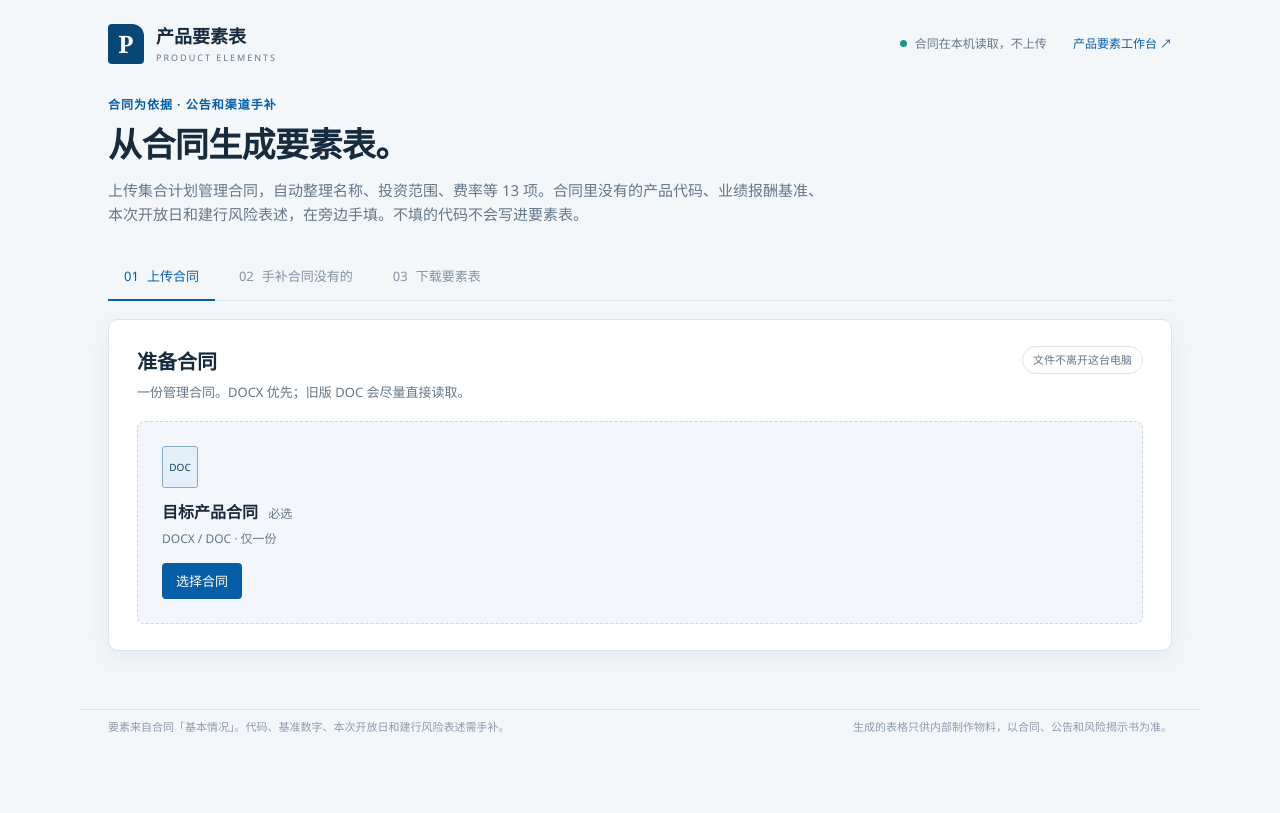
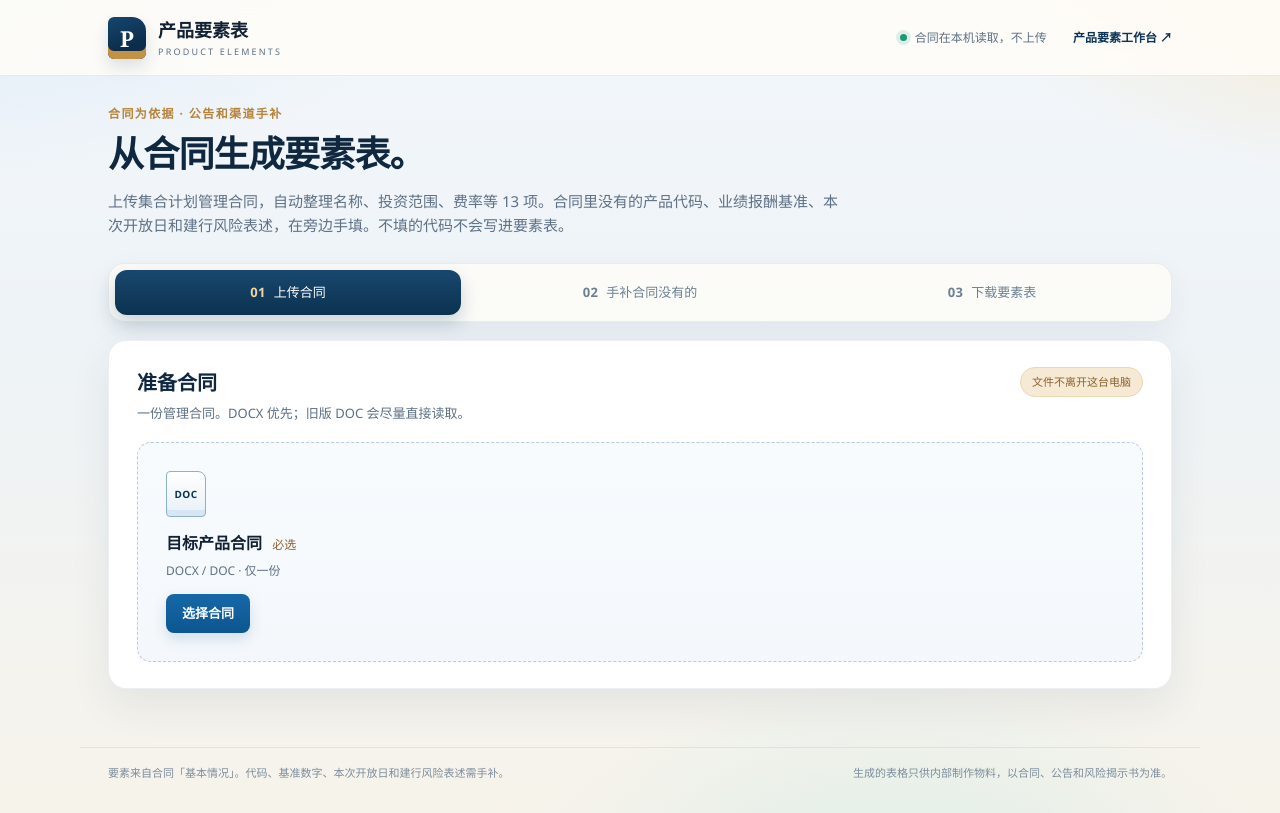
Before and after one commit to zylugarry-lab/yaosu-web, a plain HTML site: page index.html in a window 1280 px wide. Drawn offline with Linux system fonts and the light colour scheme.

Commit message:
Refresh the page with a navy and gold palette.

```diff
--- a/index.html
+++ b/index.html
@@ -8,6 +8,7 @@
 </head>
 <body>
   <header class="topbar">
+    <div class="topbar-inner">
       <a class="brand" href="./">
         <span class="brand-mark">P</span>
         <span>产品要素表<small>PRODUCT ELEMENTS</small></span>
@@ -15,6 +16,7 @@
       <div class="top-meta">
         <span class="local-dot"></span>合同在本机读取，不上传
         <a href="https://wtt982887807.github.io/product-material-web/" target="_blank" rel="noreferrer">产品要素工作台 ↗</a>
+      </div>
     </div>
   </header>
   <main>
--- a/styles.css
+++ b/styles.css
@@ -1,67 +1,177 @@
-:root{--ink:#162b3d;--muted:#637789;--blue:#075ea8;--deep:#084675;--line:#dce5ed;--pale:#f4f7fa}
+:root{
+  --ink:#122033;
+  --muted:#5d7084;
+  --blue:#0d568f;
+  --deep:#0b3358;
+  --gold:#b6843a;
+  --gold-soft:#f6ead4;
+  --line:#d5e1ec;
+  --paper:#fffdf9;
+  --card:#ffffff;
+}
 *{box-sizing:border-box}
-body{margin:0;background:var(--pale);color:var(--ink);font:15px/1.6 "Segoe UI","Microsoft YaHei",sans-serif}
+body{
+  margin:0;
+  min-height:100vh;
+  color:var(--ink);
+  font:15px/1.6 "Segoe UI","PingFang SC","Microsoft YaHei",sans-serif;
+  background:
+    radial-gradient(980px 460px at -8% -12%, #d7e7f6 0%, transparent 62%),
+    radial-gradient(760px 420px at 108% -8%, #f4e4c4 0%, transparent 58%),
+    radial-gradient(640px 360px at 70% 110%, #dceee8 0%, transparent 60%),
+    linear-gradient(180deg, #f3f7fb 0%, #eef3f7 42%, #f7f3eb 100%);
+}
 button,input,textarea{font:inherit}
 button{cursor:pointer}
 a{color:var(--blue);text-decoration:none}
+a:hover{text-decoration:underline}
 [hidden]{display:none!important}
-.topbar{max-width:1120px;margin:auto;padding:22px 28px;display:flex;align-items:center;justify-content:space-between}
-.brand{display:flex;gap:12px;align-items:center;color:var(--ink);font-weight:650;font-size:18px}
-.brand-mark{width:36px;height:40px;border-radius:4px 12px 4px 4px;background:var(--deep);color:#fff;display:flex;align-items:center;justify-content:center;font:700 24px Georgia}
-.brand small{display:block;font-size:9px;letter-spacing:2px;font-weight:500;color:var(--muted)}
+.topbar{
+  position:sticky;
+  top:0;
+  z-index:5;
+  background:rgba(255,253,249,.86);
+  border-bottom:1px solid rgba(18,48,78,.08);
+  backdrop-filter:blur(14px);
+}
+.topbar-inner{max-width:1120px;margin:auto;padding:16px 28px;display:flex;align-items:center;justify-content:space-between}
+.brand{display:flex;gap:12px;align-items:center;color:var(--ink);font-weight:650;font-size:18px;text-decoration:none}
+.brand:hover{text-decoration:none}
+.brand-mark{
+  width:38px;height:42px;border-radius:6px 14px 6px 6px;
+  background:linear-gradient(160deg,#16466f 0%,#0b2c4a 70%);
+  color:#fff;display:flex;align-items:center;justify-content:center;
+  font:700 22px Georgia,serif;
+  box-shadow:inset 0 -8px 0 #c49245, 0 8px 16px #0b2c4a22;
+}
+.brand small{display:block;font-size:9px;letter-spacing:2.2px;font-weight:500;color:var(--muted)}
 .top-meta{display:flex;align-items:center;gap:8px;color:var(--muted);font-size:12px}
-.top-meta a{margin-left:18px}
-.local-dot{width:7px;height:7px;border-radius:50%;background:#1b9883}
-main{max-width:1120px;margin:auto;padding:8px 28px 40px}
-.eyebrow{color:var(--blue);font-size:12px;font-weight:650;letter-spacing:1px;margin:0 0 8px}
-h1{font-size:34px;line-height:1.35;margin:0 0 10px;letter-spacing:-.6px}
-.intro-copy{max-width:720px;color:var(--muted);margin:0 0 28px}
-.steps{display:flex;gap:8px;margin:0 0 18px;border-bottom:1px solid var(--line)}
-.steps button{appearance:none;background:none;border:0;border-bottom:2px solid transparent;margin-bottom:-1px;padding:12px 16px;color:#8292a1;font-size:13px}
-.steps button:hover{color:var(--deep)}
-.steps button.active{color:var(--blue);border-bottom-color:var(--blue)}
-.steps b{font-weight:500;margin-right:8px}
-.workspace{background:#fff;border:1px solid var(--line);border-radius:10px;padding:26px 28px;margin-bottom:18px;box-shadow:0 8px 24px #253d5610}
+.top-meta a{margin-left:18px;color:var(--deep);font-weight:600}
+.local-dot{width:7px;height:7px;border-radius:50%;background:#1a9a78;box-shadow:0 0 0 4px #1a9a7822}
+main{max-width:1120px;margin:auto;padding:28px 28px 40px}
+.eyebrow{color:var(--gold);font-size:12px;font-weight:700;letter-spacing:1.4px;margin:0 0 8px}
+h1{font-size:36px;line-height:1.28;margin:0 0 12px;letter-spacing:-.8px;color:#10283f}
+.intro-copy{max-width:740px;color:var(--muted);margin:0 0 26px}
+.steps{
+  display:flex;gap:6px;margin:0 0 18px;padding:6px;
+  background:rgba(255,253,249,.78);
+  border:1px solid rgba(18,48,78,.08);
+  border-radius:16px;
+  box-shadow:0 10px 28px #1a355010;
+}
+.steps button{
+  appearance:none;flex:1;border:0;border-radius:12px;
+  background:transparent;padding:12px 14px;color:#6d8092;font-size:13px;
+  transition:background .15s,color .15s,box-shadow .15s;
+}
+.steps button:hover{background:#f4f7fb;color:var(--deep)}
+.steps button.active{
+  background:linear-gradient(180deg,#18486f,#0c314f);
+  color:#fff;
+  box-shadow:0 8px 18px #0c314f33;
+}
+.steps button.active:hover{color:#fff}
+.steps b{font-weight:650;margin-right:8px;letter-spacing:.4px}
+.steps button.active b{color:#f0d7a2}
+.workspace{
+  background:var(--card);
+  border:1px solid rgba(18,48,78,.08);
+  border-radius:18px;
+  padding:26px 28px;
+  margin-bottom:18px;
+  box-shadow:0 16px 40px #1a355014;
+}
 .section-heading{display:flex;justify-content:space-between;gap:20px;align-items:flex-start;margin-bottom:18px}
-h2{font-size:20px;margin:0 0 4px}
+h2{font-size:20px;margin:0 0 4px;color:#10283f}
 .section-heading p,.field small,.notes{color:var(--muted);font-size:13px;margin:0}
-.section-note{font-size:11px;color:var(--muted);border:1px solid var(--line);border-radius:20px;padding:4px 10px;white-space:nowrap}
-.upload-card{background:#f3f7fb;border:1px dashed #cbd9e4;border-radius:8px;padding:24px;min-height:180px}
-.upload-card.dragging{border-color:var(--blue);background:#edf6ff}
-.file-icon{width:36px;height:42px;border:1px solid #85abc9;border-radius:3px;background:#e5eff7;color:var(--deep);font-size:10px;display:flex;align-items:center;justify-content:center;margin-bottom:12px}
+.section-note{
+  font-size:11px;color:#8a6230;background:var(--gold-soft);
+  border:1px solid #ead7b4;border-radius:20px;padding:5px 11px;white-space:nowrap;
+}
+.upload-card{
+  background:linear-gradient(180deg,#f8fbfe,#f4f8fc);
+  border:1.5px dashed #b7cce0;border-radius:14px;padding:28px;min-height:190px;
+}
+.upload-card.dragging{border-color:var(--blue);background:#eef6ff}
+.file-icon{
+  width:40px;height:46px;border-radius:4px 8px 4px 4px;
+  background:linear-gradient(180deg,#fff,#e7f0f8);
+  border:1px solid #8eb0cb;color:var(--deep);
+  font-size:10px;font-weight:700;letter-spacing:.4px;
+  display:flex;align-items:center;justify-content:center;margin-bottom:14px;
+  box-shadow:inset 0 -6px 0 #d7e6f3;
+}
 .upload-card h3{margin:0 0 4px;font-size:16px}
-.required,em{color:var(--muted);font-style:normal;font-size:12px;font-weight:400;margin-left:6px}
+.required,em{color:#8a6230;font-style:normal;font-size:12px;font-weight:500;margin-left:6px}
 .upload-card>p{color:var(--muted);font-size:12px;margin:0 0 14px}
-.file-button{display:inline-block;background:var(--blue);color:#fff;border-radius:4px;padding:8px 14px;font-size:13px}
+.file-button{
+  display:inline-block;background:linear-gradient(180deg,#1668a8,#0d568f);color:#fff;
+  border-radius:8px;padding:9px 16px;font-size:13px;font-weight:650;
+  box-shadow:0 6px 14px #0d568f28;
+}
+.file-button:hover{background:linear-gradient(180deg,#1a74b8,#0c4d80)}
 input[type=file]{position:absolute;width:1px;height:1px;opacity:0}
-.file-entry{margin-top:14px;background:#fff;border:1px solid #e2eaf0;border-radius:4px;padding:8px 10px;font-size:13px}
+.file-entry{margin-top:14px;background:#fff;border:1px solid #e2eaf0;border-radius:8px;padding:10px 12px;font-size:13px}
 .manual-grid{display:grid;grid-template-columns:1fr 1fr;gap:16px}
-.field{border:1px solid var(--line);border-radius:8px;padding:14px 16px;margin:0;min-width:0}
-.field>span,.field legend{font-weight:650;font-size:14px}
-.field input[type=text],.field input:not([type=radio]):not([type=checkbox]),.field textarea{width:100%;margin-top:8px;border:1px solid #b9cddd;border-radius:5px;padding:9px 10px;color:var(--ink);background:#fff}
+.field{
+  border:1px solid #e3ebf2;border-radius:14px;padding:16px 16px 14px;margin:0;min-width:0;
+  background:linear-gradient(180deg,#fff,#fbfcfe);
+}
+.field>span,.field legend{font-weight:650;font-size:14px;color:#16324c}
+.field input[type=text],.field input:not([type=radio]):not([type=checkbox]),.field textarea{
+  width:100%;margin-top:8px;border:1px solid #c5d5e4;border-radius:8px;padding:10px 12px;
+  color:var(--ink);background:#fff;
+}
+.field input:focus,.field textarea:focus{border-color:#7eafd4;box-shadow:0 0 0 3px #0d568f14}
 .field textarea{min-height:74px;resize:vertical}
 .field small{display:block;margin-top:8px;line-height:1.55}
-.choices{display:flex;flex-wrap:wrap;gap:8px 16px;margin:8px 0}
+.choices{display:flex;flex-wrap:wrap;gap:8px 14px;margin:10px 0}
 .choices label,.check{font-weight:400;font-size:13px;color:var(--ink)}
+input[type=radio],input[type=checkbox]{accent-color:#0d568f}
 .number-grid{display:grid;grid-template-columns:1fr 1fr;gap:10px}
 .number-grid label{font-size:12px;color:var(--muted)}
 .result-actions{display:flex;gap:10px;flex-shrink:0}
-.primary-button,.secondary-button{border-radius:5px;padding:10px 16px;font-size:13px}
-.primary-button{background:var(--blue);color:#fff;border:1px solid var(--blue);font-weight:650}
-.secondary-button{background:#fff;color:var(--deep);border:1px solid #bdcdda}
-.element-table{display:grid;grid-template-columns:148px minmax(0,1fr);border:1px solid var(--line);border-radius:8px;overflow:hidden}
-.element-table label{background:#105c8f;color:#fff;font-size:13px;font-weight:650;padding:12px 14px;border-bottom:1px solid #fff;display:flex;align-items:center}
-.element-table textarea{width:100%;min-height:52px;border:0;border-bottom:1px solid #fff;background:#e7e9ef;padding:10px 12px;resize:vertical;color:#222;line-height:1.55}
+.primary-button,.secondary-button{border-radius:8px;padding:10px 16px;font-size:13px}
+.primary-button{
+  background:linear-gradient(180deg,#1668a8,#0d568f);color:#fff;border:0;font-weight:650;
+  box-shadow:0 6px 14px #0d568f28;
+}
+.primary-button:hover:not(:disabled){background:linear-gradient(180deg,#1a74b8,#0c4d80)}
+.secondary-button{background:#fff;color:var(--deep);border:1px solid #c5d3e0}
+.secondary-button:hover:not(:disabled){background:#f6f9fc}
+button:disabled{opacity:.45;cursor:not-allowed}
+.element-table{
+  display:grid;grid-template-columns:168px minmax(0,1fr);
+  border:1px solid #d7e3ee;border-radius:14px;overflow:hidden;
+}
+.element-table label{
+  background:linear-gradient(180deg,#16466f,#0e3556);color:#fff;font-size:13px;font-weight:650;
+  padding:12px 14px;border-bottom:1px solid rgba(255,255,255,.12);display:flex;align-items:center;
+}
+.element-table textarea{
+  width:100%;min-height:52px;border:0;border-bottom:1px solid #efe8dc;
+  background:#fbf7f1;padding:10px 12px;resize:vertical;color:#243140;line-height:1.55;
+}
+.element-table textarea:focus{background:#fff;outline:none;box-shadow:inset 3px 0 0 var(--gold)}
+.element-table>.section-heading{
+  grid-column:1 / -1;display:block;margin:0;padding:36px 24px;text-align:center;
+  color:var(--muted);background:#fbf7f1;font-size:14px;
+}
 .notes{margin:14px 0 0;padding-left:18px}
-.error-line{color:#9b4d28;background:#fff3ed;border-radius:6px;padding:10px 12px;margin:12px 0 0}
+.error-line{color:#9b4d28;background:#fff3ed;border:1px solid #f0d2c4;border-radius:10px;padding:10px 12px;margin:12px 0 0}
 .ok-line{color:#13755c;font-size:13px}
-footer{max-width:1120px;margin:auto;padding:8px 28px 28px;display:flex;justify-content:space-between;gap:20px;color:#8a9bab;font-size:11px;border-top:1px solid var(--line)}
+footer{
+  max-width:1120px;margin:auto;padding:16px 28px 32px;display:flex;justify-content:space-between;gap:20px;
+  color:#7d8d9c;font-size:11px;border-top:1px solid rgba(18,48,78,.08);
+}
 button:focus-visible,a:focus-visible,input:focus-visible,textarea:focus-visible{outline:2px solid #4095d6;outline-offset:2px}
 @media(max-width:800px){
   h1{font-size:28px}
   .manual-grid,.number-grid,footer,.section-heading{display:block}
   .result-actions{margin-top:12px}
   .top-meta a{display:none}
+  .steps{flex-direction:column}
   .element-table{grid-template-columns:1fr}
+  .section-note{display:inline-block;margin-top:10px}
   footer span{display:block;margin-top:6px}
 }
```
Lines whose indentation alone changed are shown as unchanged.
